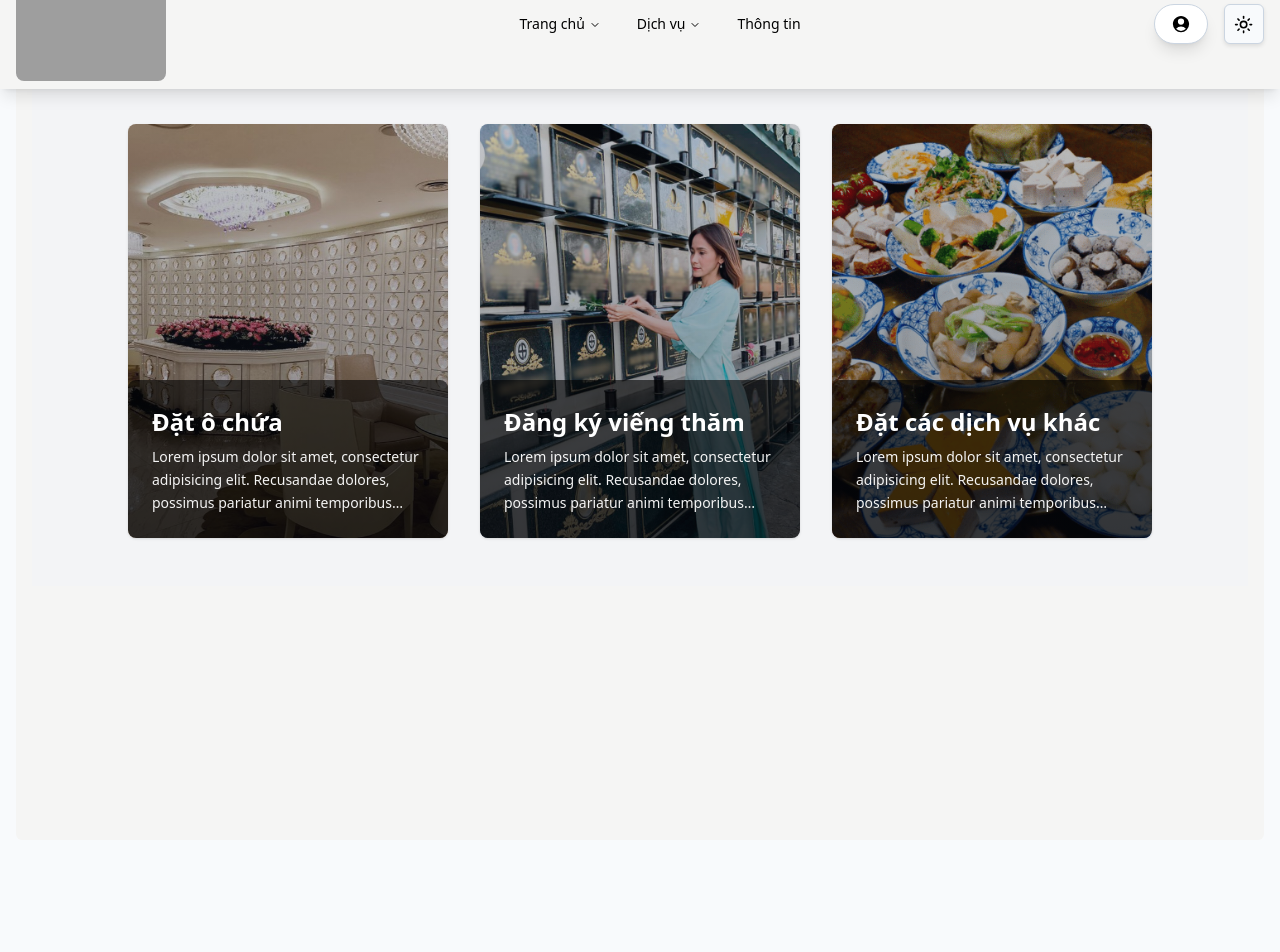
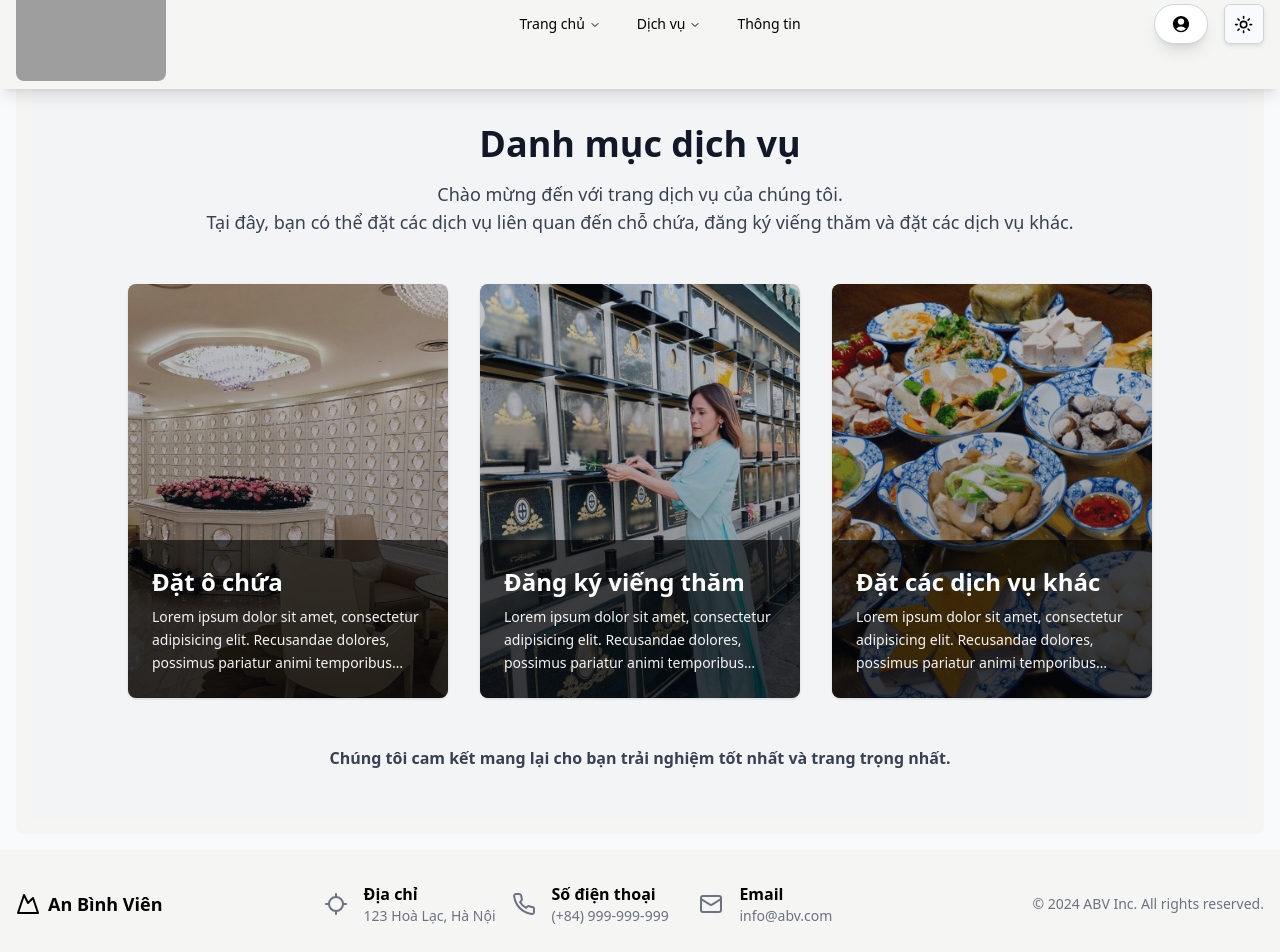
Before and after one commit to HE130901/SEP490_G65, a Next.js app: page /dashboard in a window 1280 px wide. Shown: the part 40-992 px from the top of the page. Built offline with nearby package versions, Linux system fonts and the light colour scheme; grey boxes are pictures that could not be loaded.

Commit message:
Update customer dashboard UI

```diff
--- a/src/app/auth/login/layout.tsx
+++ b/src/app/auth/reset-pass/layout.tsx
@@ -3,7 +3,7 @@ import React from 'react';
 import type { Metadata } from "next";
 
 export const metadata: Metadata = {
-  title: "An Bình Viên - Đăng nhập",
+  title: "Cập nhật mật khẩu",
   description: "Nơi an nghỉ cuối cùng, bình yên và trang trọng",
 };
 interface LayoutProps {
--- a/src/app/dashboard/page.tsx
+++ b/src/app/dashboard/page.tsx
@@ -1,5 +1,5 @@
 "use client";
-import Component from "@/components/dashboard/dashboard";
+import CustomerDashboard from "@/components/dashboard/dashboard";
 import {
   Breadcrumb,
   BreadcrumbItem,
@@ -11,13 +11,13 @@ import {
 import React, { useState, useEffect } from "react";
 import Loading from "@/components/ui/Loading";
 
-const CustomerDashboard = () => {
+const CustomerDashboardPage = () => {
   const [isLoading, setIsLoading] = useState(true);
 
   useEffect(() => {
     const timer = setTimeout(() => {
       setIsLoading(false);
-    }, 1000);
+    }, 100);
 
     return () => clearTimeout(timer);
   }, []);
@@ -26,10 +26,10 @@ const CustomerDashboard = () => {
     return <Loading />;
   }
   return (
-    <div className="flex h-auto pt-16 pb-44">
+    <div className="flex h-auto pt-16">
       <div className="flex flex-1 overflow-auto">
         <div className="flex-1">
-          <div className="px-4 py-4 bg-stone-100 mx-4 my-4 h-screen rounded-md">
+          <div className="px-4 py-4 bg-stone-100 mx-4 my-4 h-auto rounded-md">
             <Breadcrumb className="">
               <BreadcrumbList>
                 <BreadcrumbItem>
@@ -45,7 +45,7 @@ const CustomerDashboard = () => {
                 </BreadcrumbItem>
               </BreadcrumbList>
             </Breadcrumb>
-            <Component />
+            <CustomerDashboard />
           </div>
         </div>
       </div>
@@ -53,4 +53,4 @@ const CustomerDashboard = () => {
   );
 };
 
-export default CustomerDashboard;
+export default CustomerDashboardPage;
--- a/src/components/dashboard/dashboard.tsx
+++ b/src/components/dashboard/dashboard.tsx
@@ -3,10 +3,16 @@
 import Image from "next/image";
 import Link from "next/link";
 
-export default function EnhancedComponent() {
+export default function CustomerDashboard() {
   return (
-    <div className="flex flex-col bg-white dark:bg-gray-950">
-      <section className="py-12 px-8 md:px-16 lg:px-24 bg-gray-100 dark:bg-gray-800">
+    <div className="flex flex-col bg-white dark:bg-gray-950 ">
+      <div className="py-12 px-8 md:px-16 lg:px-24 bg-gray-100 dark:bg-gray-800">
+        <section className="mb-12 text-center">
+          <h1 className="text-4xl font-bold text-gray-900 dark:text-gray-100">Danh mục dịch vụ</h1>
+          <p className="mt-4 text-lg text-gray-700 dark:text-gray-300">
+            Chào mừng đến với trang dịch vụ của chúng tôi.<br/> Tại đây, bạn có thể đặt các dịch vụ liên quan đến chỗ chứa, đăng ký viếng thăm và đặt các dịch vụ khác.
+          </p>
+        </section>
         <div className="grid grid-cols-1 md:grid-cols-2 lg:grid-cols-3 gap-8">
           {[
             {
@@ -55,7 +61,10 @@ export default function EnhancedComponent() {
             </div>
           ))}
         </div>
-      </section>
+        <p className="mt-4 font-bold text-gray-700 dark:text-gray-300 text-center pt-8">
+           Chúng tôi cam kết mang lại cho bạn trải nghiệm tốt nhất và trang trọng nhất.
+          </p>
+      </div>
     </div>
   );
 }
--- a/src/components/footer/footer.tsx
+++ b/src/components/footer/footer.tsx
@@ -16,7 +16,7 @@ export default function Footer() {
               <div>
                 <h4 className="font-semibold">Địa chỉ</h4>
                 <p className="text-sm text-gray-500 dark:text-gray-400">
-                  123 Main St, Anytown USA
+                  123 Hoà Lạc, Hà Nội
                 </p>
               </div>
             </div>
@@ -25,7 +25,7 @@ export default function Footer() {
               <div>
                 <h4 className="font-semibold">Số điện thoại</h4>
                 <p className="text-sm text-gray-500 dark:text-gray-400">
-                  (555) 555-5555
+                  (+84) 999-999-999
                 </p>
               </div>
             </div>
--- a/src/components/ui/Loading.tsx
+++ b/src/components/ui/Loading.tsx
@@ -5,9 +5,10 @@ import { cn } from "@/lib/utils";
 
 const Loading: React.FC = () => {
   return (
-    <div className={cn("flex justify-center items-center h-screen")}>
+    <div className={cn("flex flex-col justify-center items-center h-screen bg-gray-100 dark:bg-gray-900")}>
+      <div className="flex items-center space-x-2">
         <svg
-        className="animate-spin -ml-1 mr-3 h-5 w-5 text-gray-900"
+          className="animate-spin h-10 w-10 text-blue-600 dark:text-blue-400"
           xmlns="http://www.w3.org/2000/svg"
           fill="none"
           viewBox="0 0 24 24"
@@ -26,7 +27,8 @@ const Loading: React.FC = () => {
             d="M4 12a8 8 0 018-8v8H4z"
           ></path>
         </svg>
-      <span>Loading...</span>
+        <span className="text-lg font-medium text-gray-900 dark:text-gray-100">Đang tải...</span>
+      </div>
     </div>
   );
 };
```
Also changed, not shown: src/app/dashboard/dashboard.module.css (added, +24 -0 lines). Lines whose indentation alone changed are shown as unchanged.
